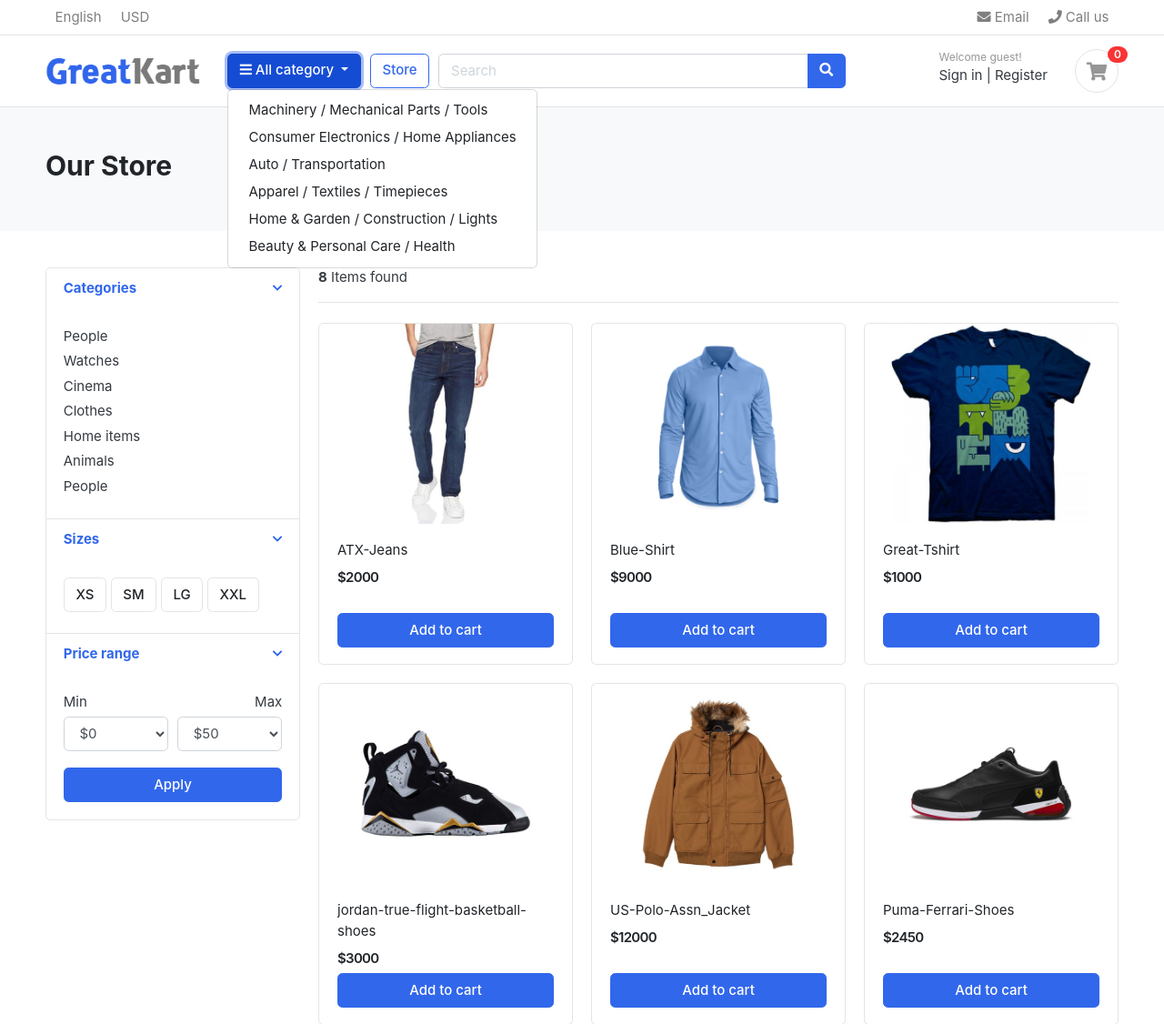
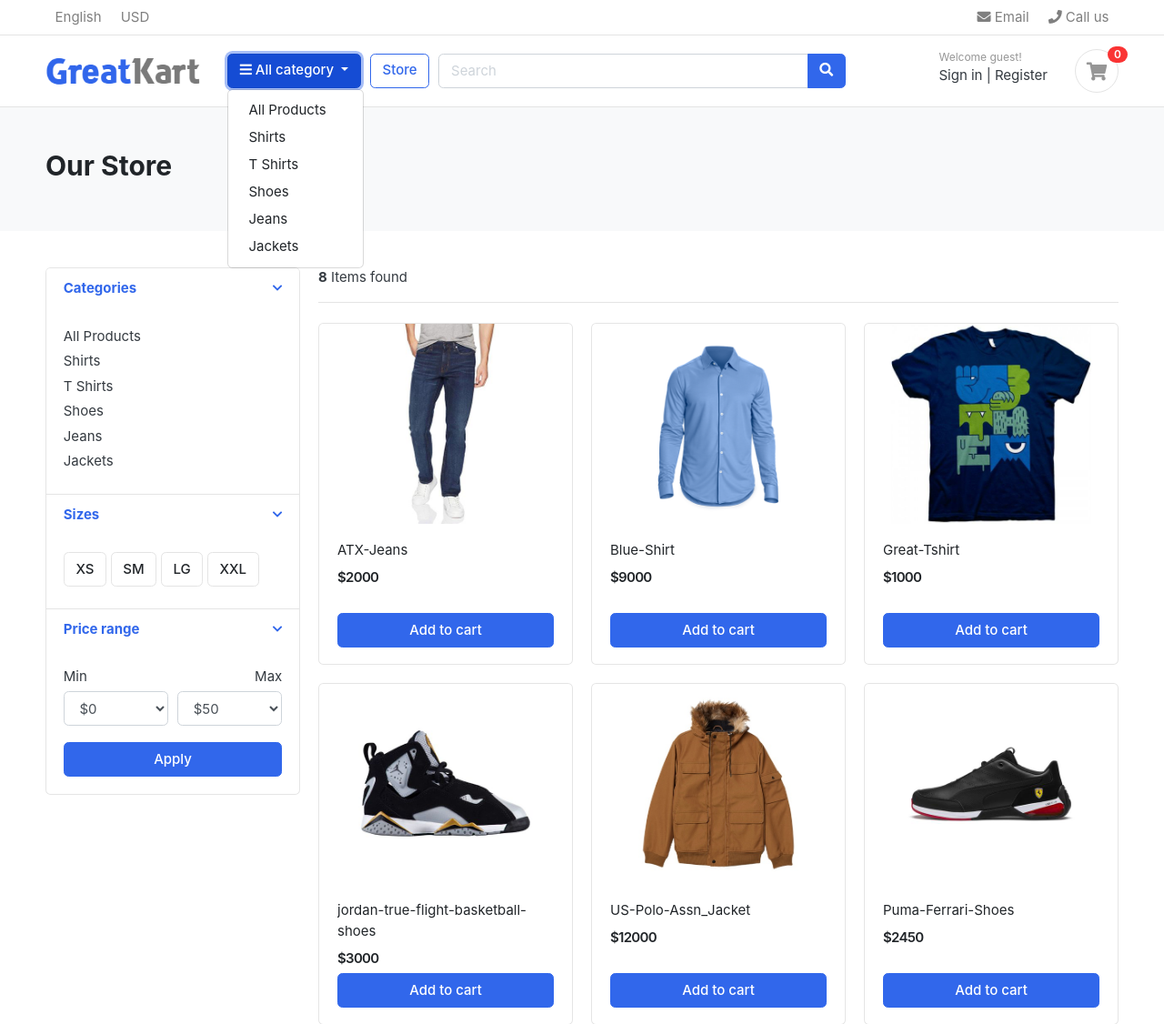
Before and after one commit to 2kdietga/DjangoProject, a Django app: page /store/ in a window 1280 px wide, after a click on "All category". Shown: the top 1126 px of the page at 91% size. Run offline with Django 5.2, Linux system fonts and the light colour scheme; data comes from the database, SQL or seed files in the repository; some libraries are stand-ins or nearby versions; some web fonts are replaced.

Commit message:
Thêm cái context global, hoàn thiện categories trên storePage

```diff
--- a/DjangoProject/settings.py
+++ b/DjangoProject/settings.py
@@ -65,6 +65,7 @@
                 'django.template.context_processors.request',
                 'django.contrib.auth.context_processors.auth',
                 'django.contrib.messages.context_processors.messages',
+                'category.context_processors.menu_links',
             ],
         },
     },
--- /dev/null
+++ b/category/context_processors.py
@@ -0,0 +1,5 @@
+from category.models import Category
+
+def menu_links(request):
+    links = Category.objects.all()
+    return dict(links=links)
--- a/category/models.py
+++ b/category/models.py
@@ -1,4 +1,5 @@
 from django.db import models
+from django.urls import reverse
 
 class Category(models.Model):
     category_name = models.CharField(max_length=100)
@@ -10,5 +11,8 @@
         verbose_name = 'category'
         verbose_name_plural = 'categories'
 
+    def get_url(self):
+        return reverse('products_by_category', args=[self.slug])
+
     def __str__(self):
         return self.category_name
--- a/templates/includes/navbar.html
+++ b/templates/includes/navbar.html
@@ -60,22 +60,14 @@
               <i class="fa fa-bars"></i> All category
             </button>
             <div class="dropdown-menu">
-              <a class="dropdown-item" href="#"
-                >Machinery / Mechanical Parts / Tools
+              <a class="dropdown-item" href="{% url 'store' %}"
+                >All Products
               </a>
-              <a class="dropdown-item" href="#"
-                >Consumer Electronics / Home Appliances
+              {% for category in links %}
+              <a class="dropdown-item" href="{{ category.get_url }}"
+                >{{ category.category_name }}
               </a>
-              <a class="dropdown-item" href="#">Auto / Transportation</a>
-              <a class="dropdown-item" href="#"
-                >Apparel / Textiles / Timepieces
-              </a>
-              <a class="dropdown-item" href="#"
-                >Home & Garden / Construction / Lights
-              </a>
-              <a class="dropdown-item" href="#"
-                >Beauty & Personal Care / Health
-              </a>
+              {% endfor %}
             </div>
           </div>
           <!-- category-wrap.// -->
--- a/templates/store/store.html
+++ b/templates/store/store.html
@@ -35,13 +35,16 @@
               >
                 <div class="card-body">
                   <ul class="list-menu">
-                    <li><a href="#">People </a></li>
-                    <li><a href="#">Watches </a></li>
-                    <li><a href="#">Cinema </a></li>
-                    <li><a href="#">Clothes </a></li>
-                    <li><a href="#">Home items </a></li>
-                    <li><a href="#">Animals</a></li>
-                    <li><a href="#">People </a></li>
+                    <li>
+                      <a href="{% url 'store' %}">All Products </a>
+                    </li>
+                    {% for category in links %}
+                    <li>
+                      <a href="{{category.get_url}}"
+                        >{{category.category_name}}
+                      </a>
+                    </li>
+                    {% endfor %}
                   </ul>
                 </div>
                 <!-- card-body.// -->
```
